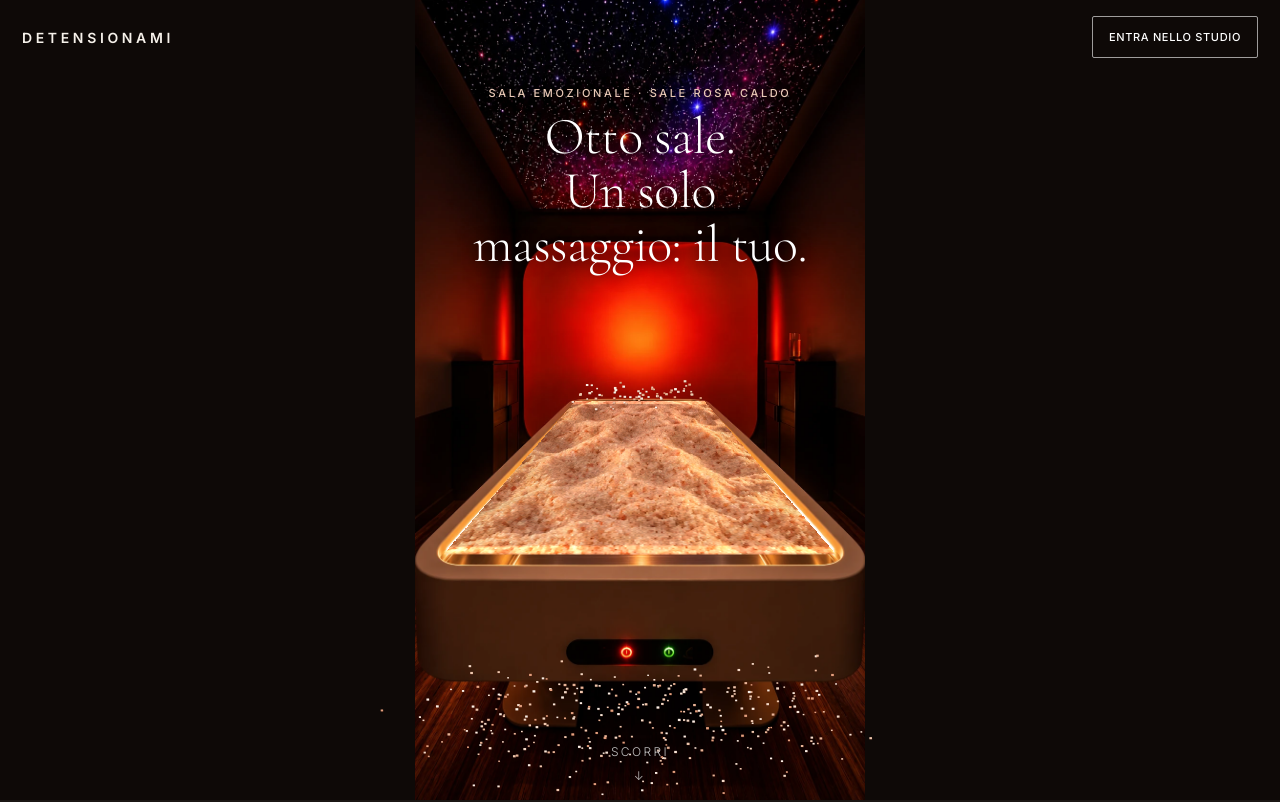
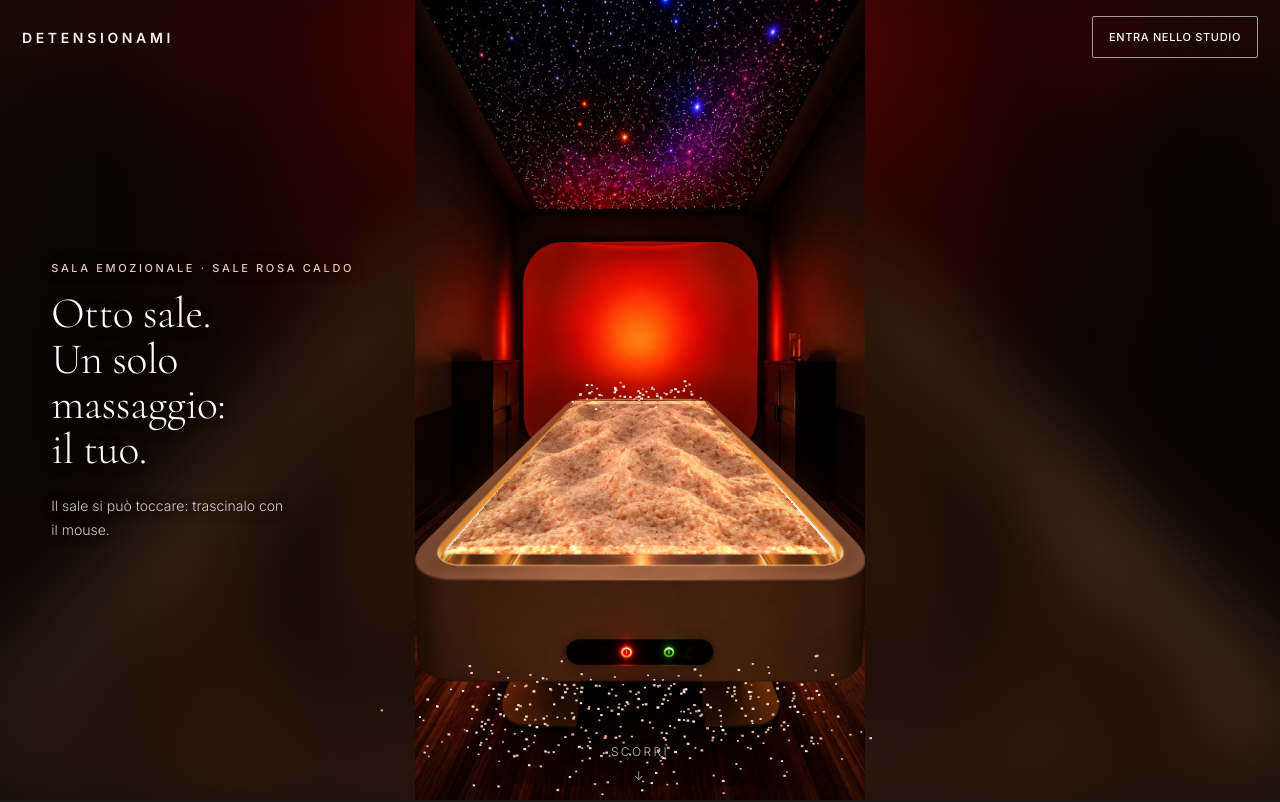
Before and after one commit to nicolamess-lgtm/detensionami-prehome, a plain HTML site: page index.html in a window 1280 px wide. Shown: the top 802 px of the page. Drawn offline with nearby package versions, Linux system fonts and the light colour scheme; animation ran at ten frames a second.

Commit message:
Pre-home: layout per monitor orizzontali (1440/1920/2K)
La foto del lettino è verticale: sui monitor larghi restava al centro con due
fasce nere. Ora le fasce si riempiono con la stessa foto sfocata, il titolo
passa nella colonna di sinistra e compare il suggerimento per il mouse.
Telefono invariato.

Co-Authored-By: Claude Fable 5.1 <noreply@anthropic.com>

```diff
--- a/index.html
+++ b/index.html
@@ -33,6 +33,32 @@
   .prehome .caption h1{font-size:clamp(28px,7vw,52px); color:#fff; max-width:14ch; margin:0 auto}
   .prehome .caption p.hint{margin:12px auto 0; font-size:14px; color:rgba(255,255,255,.8); max-width:30ch}
   @keyframes bob{0%,100%{transform:translateY(0)}50%{transform:translateY(6px)}}
+  .prehome img.room-bg{display:none}
+  .prehome .caption p.hint{display:none}
+
+  /* ---------- monitor orizzontali (1280, 1440, 1920, 2K, 4K) ----------
+     la foto è verticale: resta intera al centro, le fasce ai lati si riempiono con la stessa foto
+     sfocata e il titolo passa nella colonna di sinistra (larga quanto la fascia: --img-x la calcola il JS) */
+  @media (min-aspect-ratio: 1/1) and (min-width: 1000px){
+    .prehome img.room-bg{
+      display:block; position:absolute; left:-6%; top:-6%; width:112%; height:112%; max-width:none;
+      object-fit:cover; object-position:center 60%;
+      filter:blur(42px) brightness(.34) saturate(1.15); pointer-events:none; user-select:none;
+    }
+    .prehome::before{
+      content:''; position:absolute; inset:0; z-index:1; pointer-events:none;
+      background:linear-gradient(to right, rgba(14,9,7,.55) 0%, rgba(14,9,7,0) 45%, rgba(14,9,7,0) 55%, rgba(14,9,7,.35) 100%);
+    }
+    .prehome canvas{z-index:2}
+    .prehome .caption{
+      top:0; bottom:0; right:auto; width:max(var(--img-x, 40%), 30%);
+      display:flex; flex-direction:column; justify-content:center; align-items:flex-start;
+      text-align:left; padding:0 clamp(28px,4vw,72px); text-shadow:0 1px 12px rgba(0,0,0,.6);
+    }
+    .prehome .caption .eyebrow{margin-bottom:14px}
+    .prehome .caption h1{margin:0; font-size:clamp(34px,3.4vw,66px); max-width:12ch}
+    .prehome .caption p.hint{display:block; margin:22px 0 0; max-width:28ch; font-size:14px}
+  }
 
   /* ---------- il messaggio ---------- */
   .scold{
@@ -57,6 +83,7 @@
 
 <!-- ================= PRE-HOME ================= -->
 <header class="prehome" id="prehome">
+  <img class="room-bg" src="" alt="" aria-hidden="true">
   <img class="room" src="" alt="">
   <canvas id="salt" aria-hidden="true"></canvas>
 
@@ -68,6 +95,7 @@
   <div class="caption">
     <p class="eyebrow">Sala emozionale · sale rosa caldo</p>
     <h1>Otto sale. Un solo massaggio: il tuo.</h1>
+    <p class="hint" id="hint"></p>
   </div>
   <div class="scroll-cue">Scorri</div>
 
@@ -208,6 +236,7 @@
       eyebrow: 'Sala emozionale · sale rosa caldo',
       alt: 'Sala emozionale: lettino LEMI Aemotion sotto il cielo stellato, luce rossa',
       reset: 'Rimetti il sale',
+      hint: 'Il sale si può toccare: trascinalo con il mouse.',
       mess: [
         'Finito di fare casino? Secondo me hai bisogno di rilassarti.',
         'Ti vedo stressato. Vieni a detensionarti.',
@@ -220,6 +249,7 @@
       eyebrow: 'Sala biosauna · pietre calde',
       alt: 'Cabina biosauna in legno con lettino, telo e pietre calde',
       reset: 'Rimetti le pietre',
+      hint: 'Le pietre si possono spostare: trascinale con il mouse.',
       mess: [
         'Hai finito di tirare sassi? Sdraiati, il vapore lo faccio io.',
         'Ti vedo stressato. Trenta gradi e due mani: vieni a detensionarti.',
@@ -243,6 +273,8 @@
 
   var stage = document.getElementById('prehome'), canvas = document.getElementById('salt'), img = stage.querySelector('img.room');
   img.src = mod.photo; img.alt = cfg.alt;
+  stage.querySelector('img.room-bg').src = mod.photo;
+  document.getElementById('hint').textContent = cfg.hint;
   document.querySelector('.caption .eyebrow').textContent = cfg.eyebrow;
   document.getElementById('scoldReset').textContent = cfg.reset;
 
```
Also changed, not shown: 1 other file.
